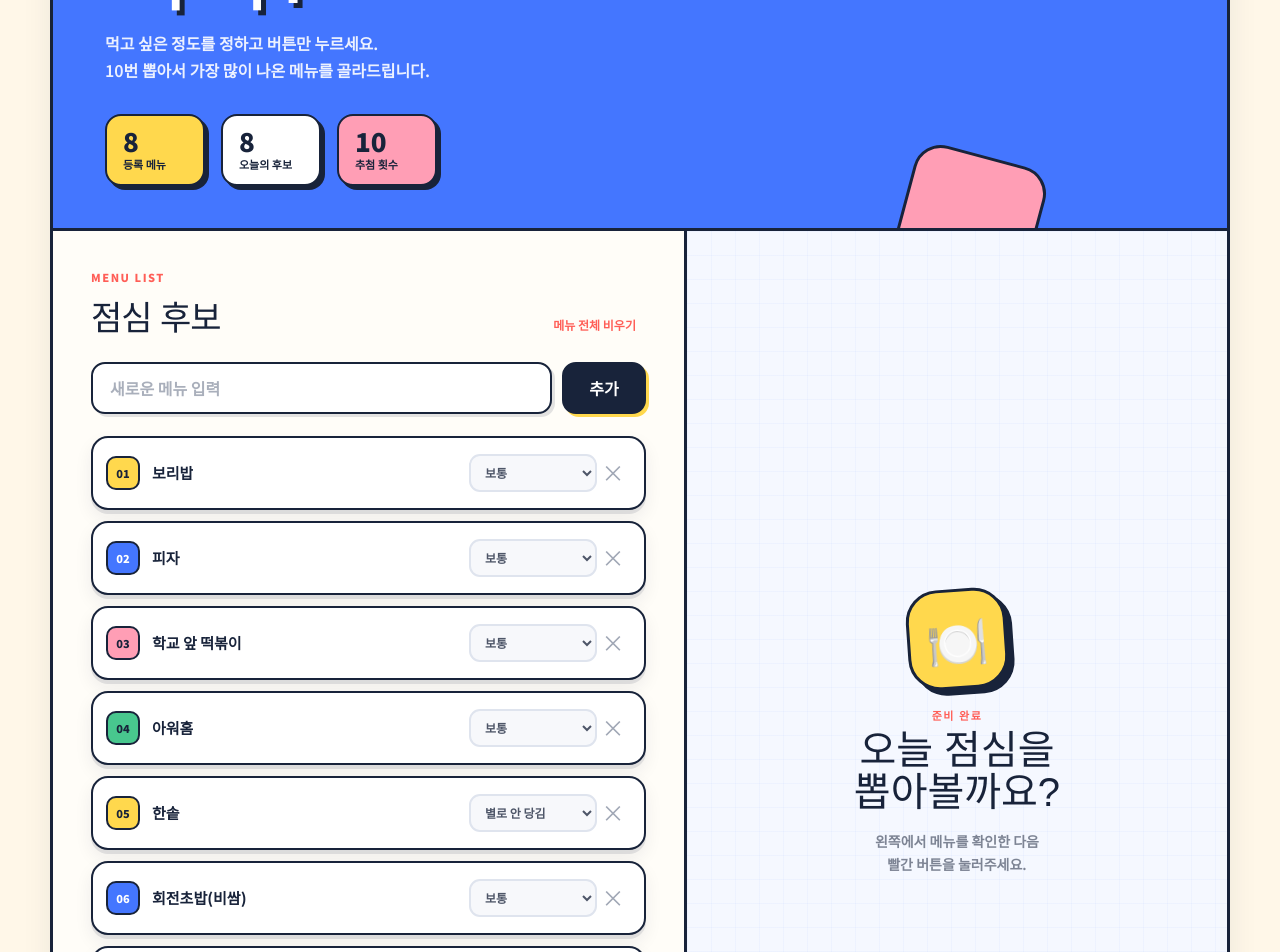
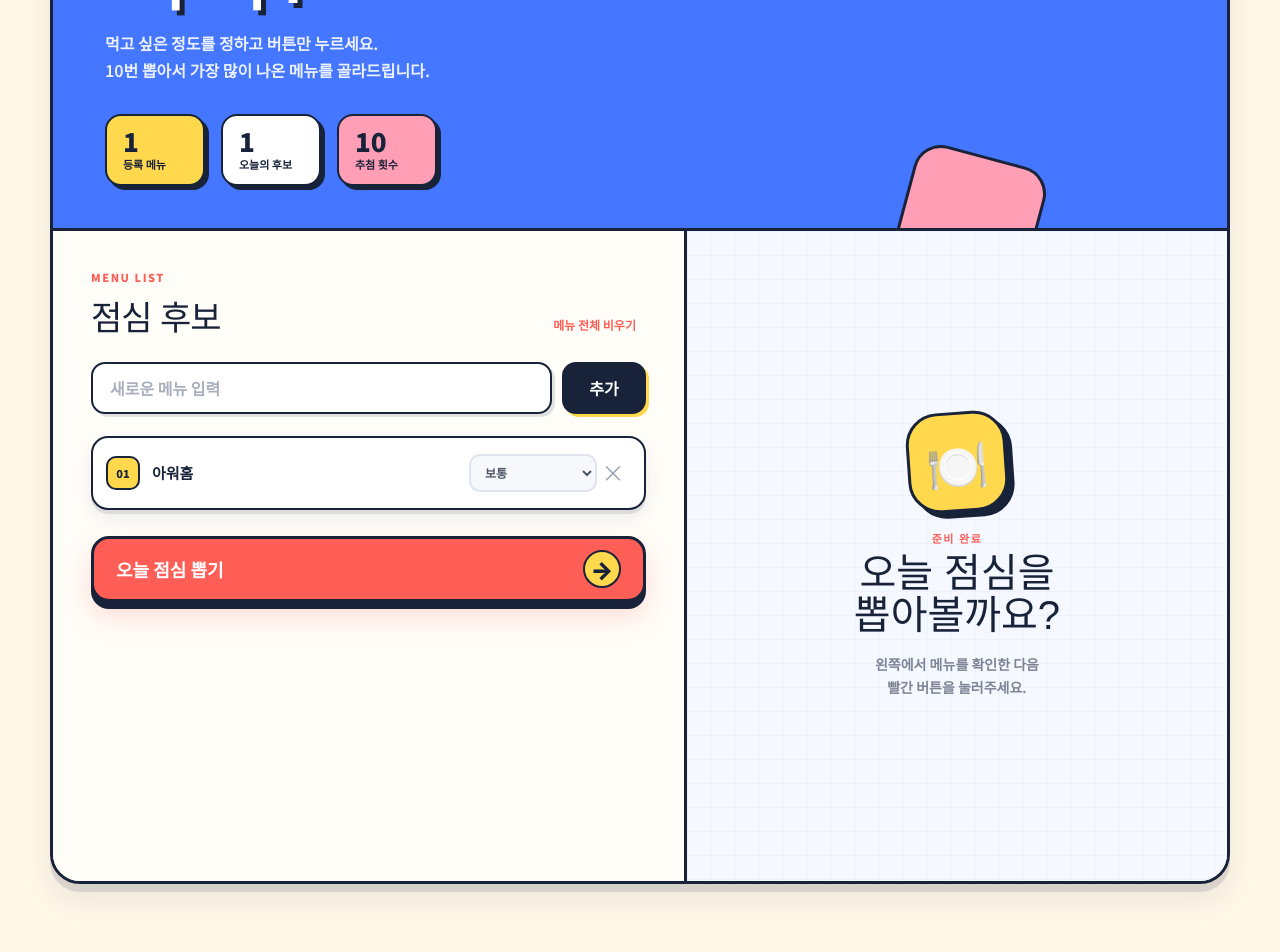
Before and after one commit to Raros17/lunch-picker, a React (Vite) app: page / in a window 1280 px wide. Shown: the part 300-1252 px from the top of the page. Built offline with nearby package versions, Linux system fonts and the light colour scheme; a web font is replaced by a local one.

Commit message:
Fix: 아워홈 기본메뉴 추가

```diff
--- a/src/App.tsx
+++ b/src/App.tsx
@@ -1,12 +1,15 @@
 import { useEffect, useMemo, useState } from "react";
 import "./App.css";
 
-import { initialMenus } from "./data/initialMenus";
 import { drawLunchMenu } from "./utils/drawLunch";
 import type { LunchDrawResult, LunchMenu } from "./types";
-
+const DEFAULT_MENU_NAME = "아워홈";
 const STORAGE_KEY = "lunch-picker-menus";
-
+const defaultMenu: LunchMenu = {
+  id: "ourhome",
+  name: DEFAULT_MENU_NAME,
+  weight: 1,
+};
 const weightOptions = [
   {
     value: 0,
@@ -31,7 +34,7 @@ const weightOptions = [
 ];
 
 function createInitialMenuList(): LunchMenu[] {
-  return initialMenus.map(menu => ({ ...menu }));
+  return [{ ...defaultMenu }];
 }
 
 function loadMenus(): LunchMenu[] {
--- a/src/data/initialMenus.ts
+++ /dev/null
@@ -1,44 +0,0 @@
-import type { LunchMenu } from "../types";
-
-export const initialMenus: LunchMenu[] = [
-  {
-    id: "barley-rice",
-    name: "보리밥",
-    weight: 1,
-  },
-  {
-    id: "pizza",
-    name: "피자",
-    weight: 1,
-  },
-  {
-    id: "school-tteokbokki",
-    name: "학교 앞 떡볶이",
-    weight: 1,
-  },
-  {
-    id: "ourhome",
-    name: "아워홈",
-    weight: 1,
-  },
-  {
-    id: "hansot",
-    name: "한솥",
-    weight: 0.5,
-  },
-  {
-    id: "sushi",
-    name: "회전초밥(비쌈)",
-    weight: 1,
-  },
-  {
-    id: "samgyeopsal",
-    name: "삼겹살",
-    weight: 1,
-  },
-  {
-    id: "naengmyeon",
-    name: "냉면",
-    weight: 1,
-  },
-];
```
